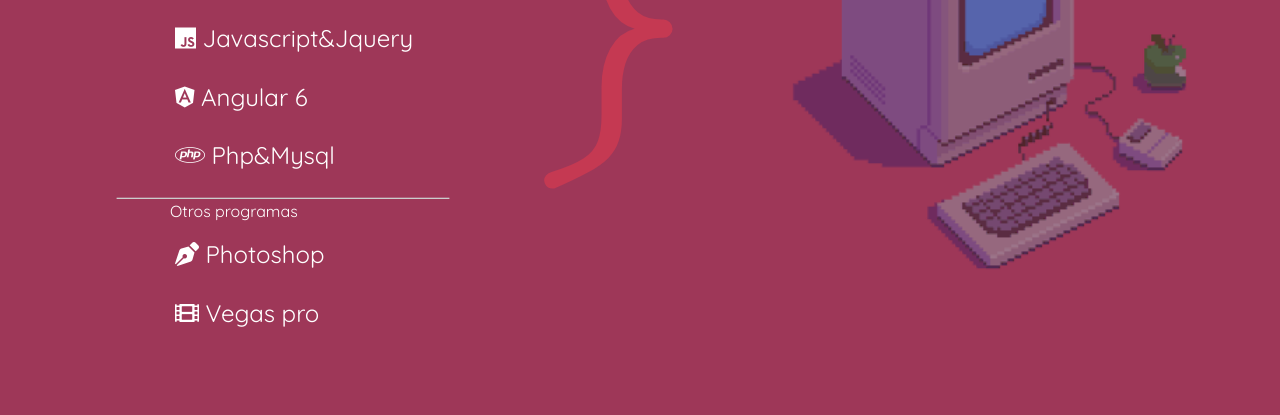
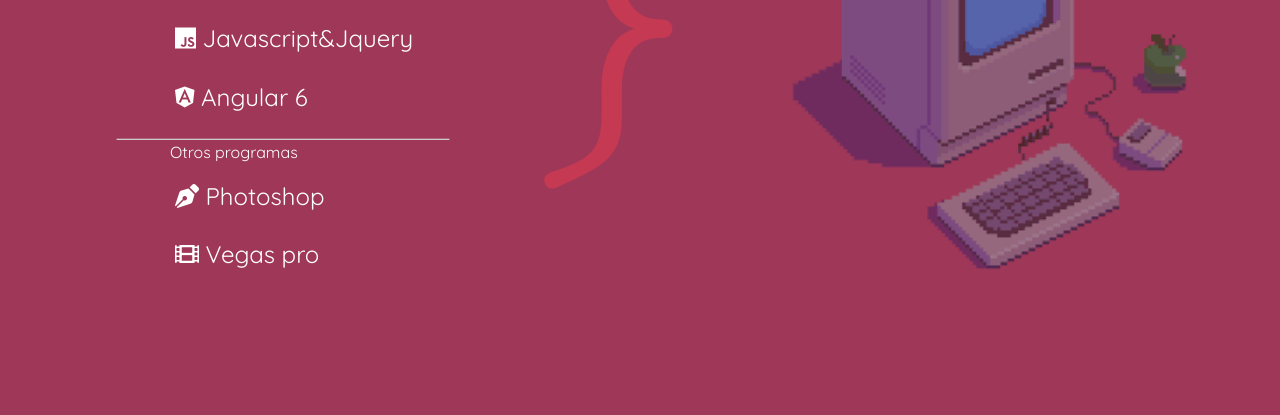
Before and after one commit to ElChimbu/Virtual-Vitae, a plain HTML site: page index.html in a window 1280 px wide. Shown: the part 1100-1515 px from the top of the page. Drawn offline with nearby package versions, Linux system fonts and the light colour scheme.

Commit message:
Update and rename html.html to index.html

```diff
--- a/html.html
+++ b/index.html
@@ -107,10 +107,6 @@
 				<li class="tecno">
 					<i class="fab fa-angular"></i>
 					Angular 6
-				</li>
-				<li class="tecno">
-					<i class="fab fa-php"></i>
-					Php&Mysql
 				</li>
 			</ul>
 			<hr>
```
